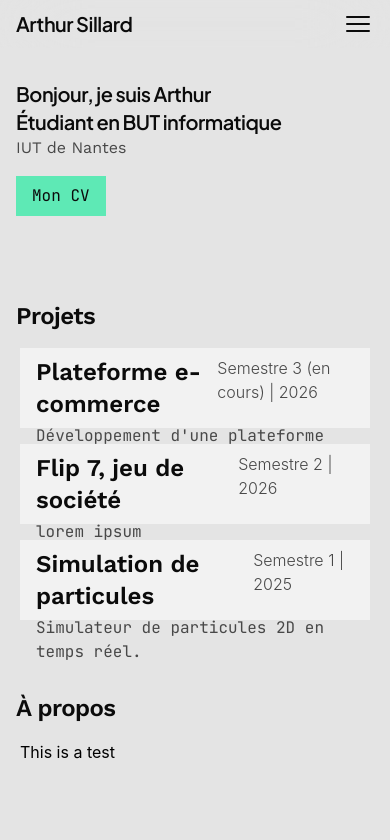
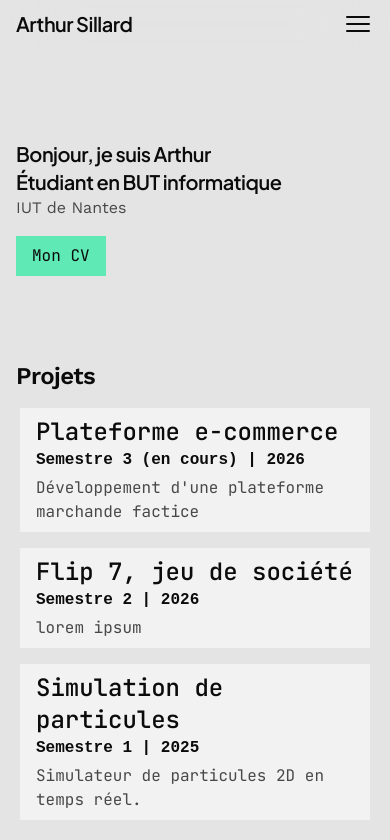
Before and after one commit to arthur-sillard/newFolio, a React (Vite) app: page / in a window 390 px wide. Shown: the top 840 px of the page. Built offline with nearby package versions, Linux system fonts and the light colour scheme; a web font is replaced by a local one.

Commit message:
Meilleure responsivité

```diff
--- a/src/App.jsx
+++ b/src/App.jsx
@@ -7,7 +7,7 @@ import ProjectWidget from './components/Projects/ProjectWidget'
 function App() {
   return (
     <>
-      <div className="bg-primary-light-1 dark:bg-primary-dark-1 h-dvh flex flex-col items-center scroll-smooth antialiased">
+      <div className="bg-primary-light-1 dark:bg-primary-dark-1 min-h-dvh h-full flex flex-col items-center scroll-smooth antialiased">
         <Navbar />
         <div className='w-full h-15'></div>
 
--- a/src/components/Projects/ProjectWidget.jsx
+++ b/src/components/Projects/ProjectWidget.jsx
@@ -1,20 +1,20 @@
 export default function ProjectWidget({ href, title, description, date }) {
     return (
         <div
-        className="w-full h-20 px-4 py-2 bg-primary-light-2 dark:bg-primary-dark-2">
-            <div className="flex justify-between">
-                <h3 className="font-regular font-semibold dark:font-medium text-2xl text-text-light dark:text-text-dark">
+        className="flex flex-col gap-1 w-full h-fit px-4 py-2 bg-primary-light-2 dark:bg-primary-dark-2">
+            <div className="flex flex-col md:flex-row justify-between">
+                <h3 className="font-code font-medium dark:font-light text-2xl text-text-light dark:text-text-dark">
                     <a href={href}
                     className="flex gap-1 items-center hover:text-emerald-500 dark:hover:text-emerald-300 hover:underline transition-colors duration-200">
                         {title}
                     </a>
                 </h3>
 
-                <p className="text-text-light-muted dark:text-text-dark-muted font-light">
+                <p className="font-dotted font-semibold text-text-light dark:text-text-dark">
                     {date}
                 </p>
             </div>
-            <div className="font-code text-l text-text-light-muted dark:text-text-dark-muted py-1">
+            <div className="font-code text-l text-text-light-muted dark:text-text-dark-muted">
                 {description}
             </div>
         </div>
```
